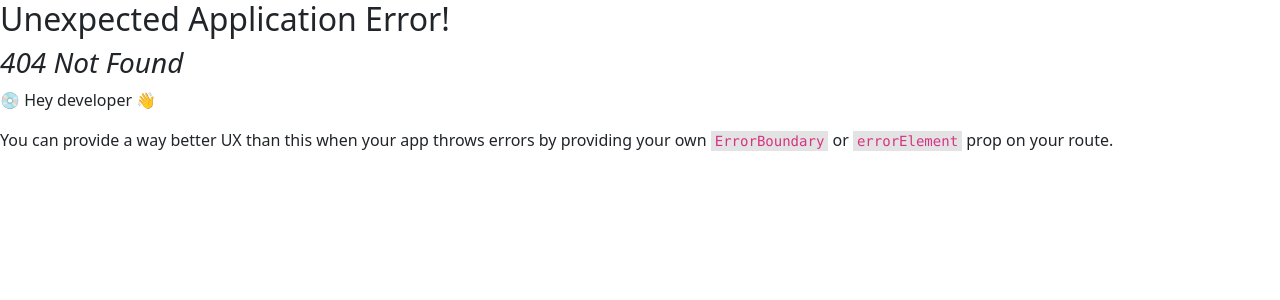
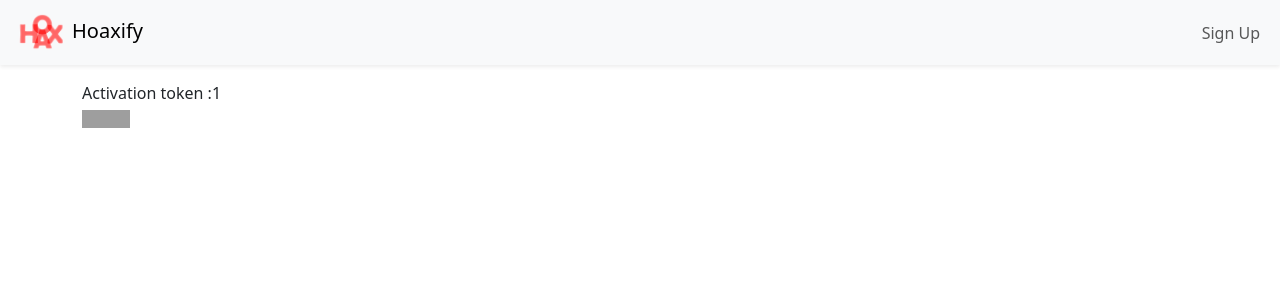
Before and after one commit to sezinulgac/hoaxify, a React (Vite) app in the folder frontend/: page /activation/1 in a window 1280 px wide. Before the commit this address had no page. Shown: the top 300 px of the page. Built offline with nearby package versions, Linux system fonts and the light colour scheme; grey boxes are pictures that could not be loaded.

Commit message:
added activation page on frontend

```diff
--- /dev/null
+++ b/frontend/src/pages/Activation/index.jsx
@@ -0,0 +1,6 @@
+import { useParams } from "react-router-dom"
+
+export function Activation() {
+    const {token} = useParams()
+    return <div>Activation token :{token}</div>
+}
--- a/frontend/src/router/index.js
+++ b/frontend/src/router/index.js
@@ -2,6 +2,7 @@ import { createBrowserRouter } from "react-router-dom";
 import { SignUp } from "../pages/SignUp/index.jsx";
 import { Home } from "../pages/Home/index.jsx";
 import App from "../App.jsx";
+import { Activation } from "../pages/Activation/index.jsx";
 
 export default createBrowserRouter([
   {
@@ -17,6 +18,10 @@ export default createBrowserRouter([
         path: "/SignUp",
         Component: SignUp,
       },
+        {
+        path: "/activation/:token",
+        Component: Activation,
+      },
     ],
   },
 ]);
```
